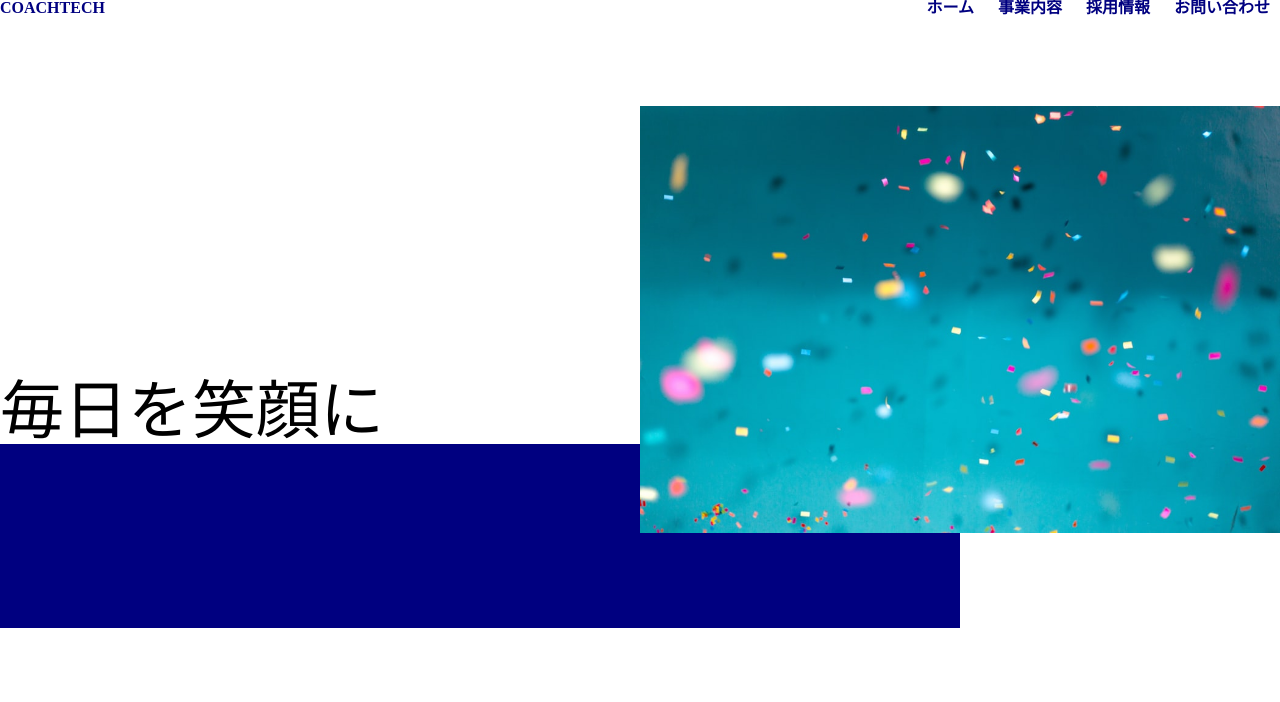
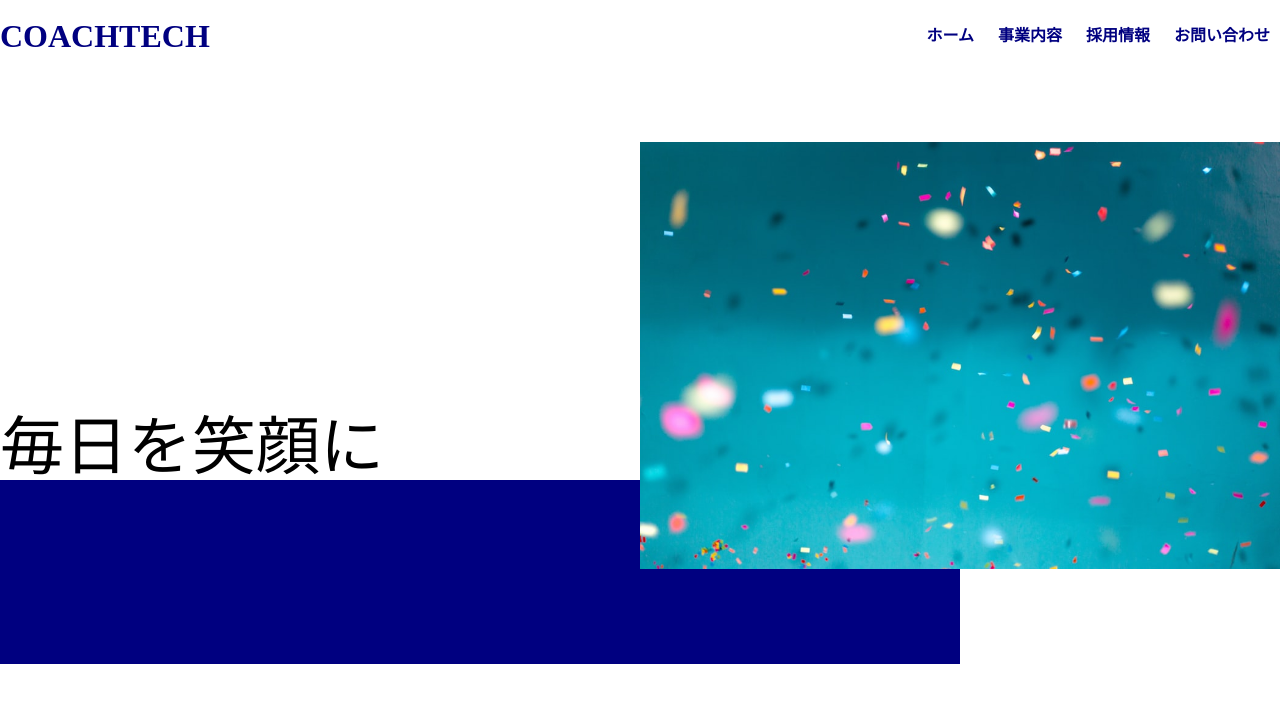
Before and after one commit to Karsy-Kura/20221125_kuramoto, a plain HTML site: page index.html in a window 1280 px wide. Drawn offline with Linux system fonts and the light colour scheme.

Commit message:
change margin and font-size.

```diff
--- a/style/style.css
+++ b/style/style.css
@@ -6,12 +6,17 @@
 
   min-width: 1000px;
   max-width: 1500px;
+
+  margin-top: 20px;
+}
+
+.head_label {
+  font-size: 2em;
 }
 
 ul.head_nav {
   display: flex;
   justify-content: space-between;
-
 }
 
 .head_nav_item {
```
